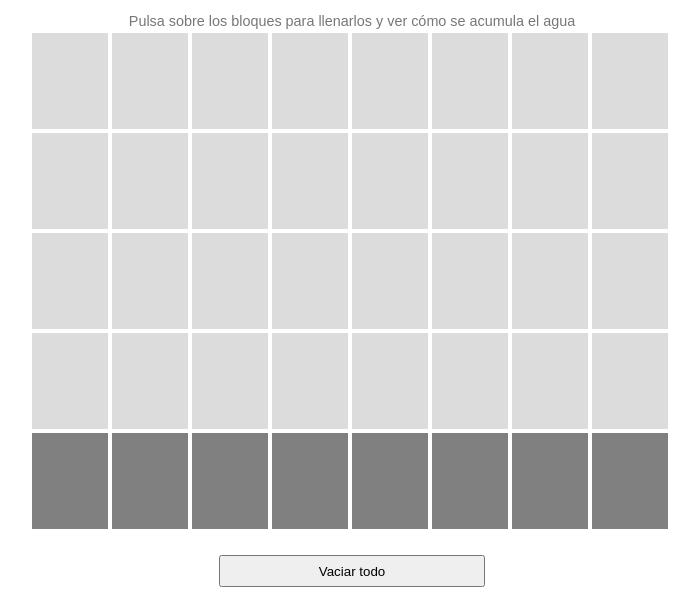
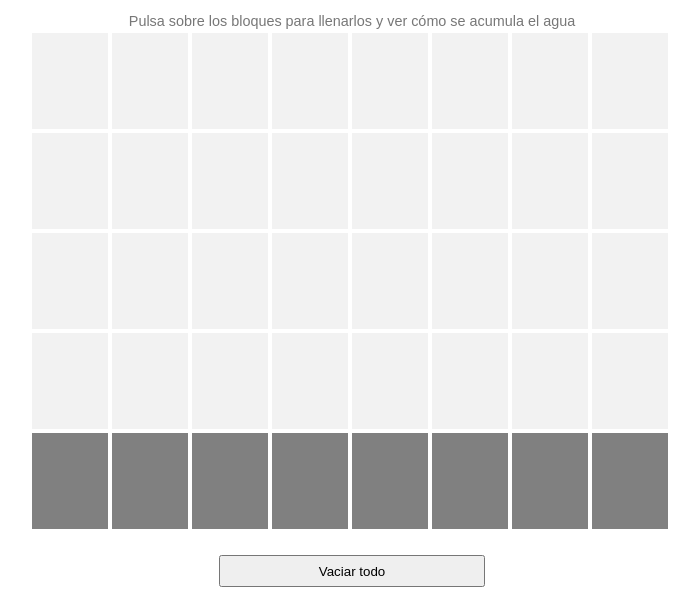
Before and after one commit to Icaruk/lluvia, a plain HTML site: page index.html in a window 1280 px wide. Shown: the part 188-800 px from the top of the page, without its empty margins (288-987 px from the left). Drawn offline with Linux system fonts and the light colour scheme.

Commit message:
Comentarios y gris fondo más claro

```diff
--- a/style.css
+++ b/style.css
@@ -59,7 +59,7 @@ p {
 
 .bloque {
 	cursor: pointer;
-	background: rgba(128, 128, 128, 0.274);
+	background: rgba(128, 128, 128, 0.1);
 	height: 6em;
 	min-width: 1em;
 	max-width: 5em;
@@ -72,7 +72,7 @@ p {
 	background: grey;
 }
 .bloque-oculto {
-	background: rgba(128, 128, 128, 0.274);
+	background: rgba(128, 128, 128, 0.1);
 }
 .bloque-agua {
 	background: rgba(4, 162, 253, 0.973);
```
Also changed, not shown: index.js (+29 -0 lines).
